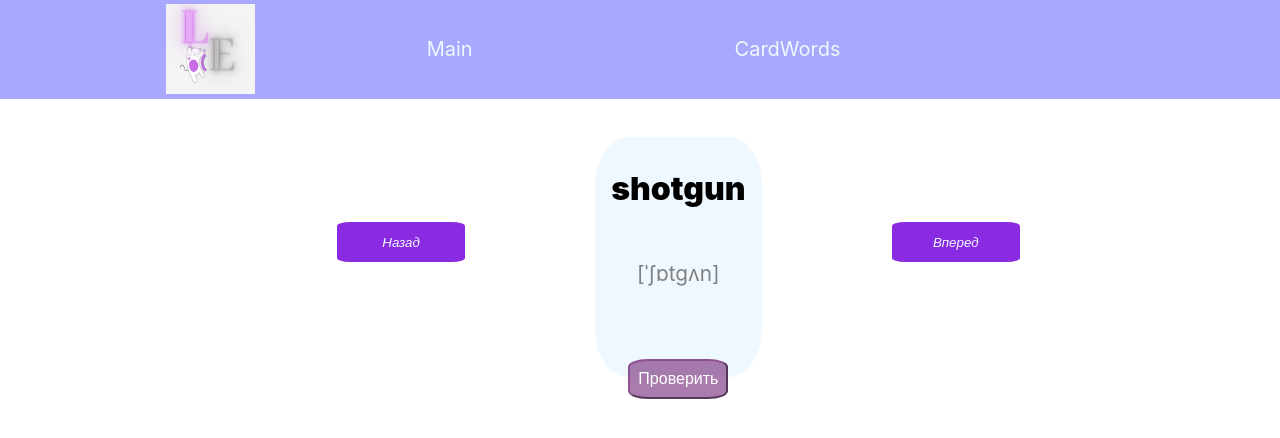
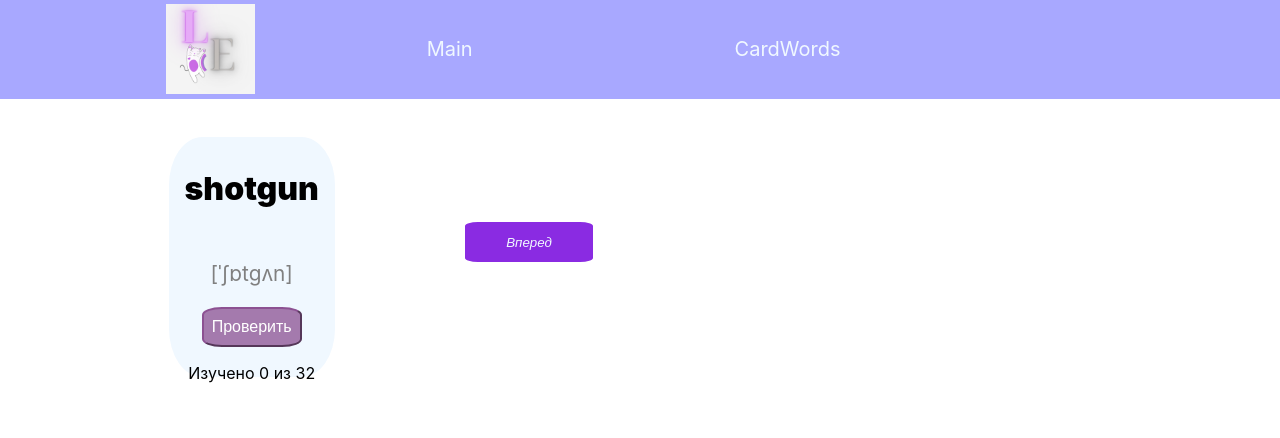
Before and after one commit to Nellyktv/learnWords, a React app: page /card in a window 1280 px wide. Shown: the top 438 px of the page. Built offline with nearby package versions, Linux system fonts and the light colour scheme.

Commit message:
Added count.

```diff
--- a/src/components/Card/Card.jsx
+++ b/src/components/Card/Card.jsx
@@ -1,28 +1,44 @@
-import React, { useState } from 'react';
+import { useEffect } from 'react';
 import styles from './Card.module.css';
+import words from '../../Words.json';
 
 
 
 export default function Card (props) {
 
-    const { english,transcription,russian,clickBtn,setClickBtn}=props;
+    const {id,english,transcription,russian,clickBtn,setClickBtn,countWords,arr,count} = props;
+
 
     const handleChange = () => {
-        setClickBtn(!clickBtn);
+    setClickBtn(!clickBtn);
+    if(arr.includes(id)){
+    }
+    else{
+        arr.push(id);
+        countWords();
+
+    }
 
     };
 
-    const selected=styles.hidden;
+    useEffect(()=>{
+        if(arr.includes(id)){
+            setClickBtn(!clickBtn);
+        }
+
+    },[id])
+
 
 
     return (
 
-    <div className={styles.cardcontainer}><div className={styles.Card}>
+    <div><div className={styles.Card}>
     <p className={styles.wordStyle}>{english}</p>
     <p className={styles.transcriptionStyle}>{transcription}</p>
 
-    <p className={`${styles.translateStyle} ${clickBtn ? `${selected}` : ''}`}>{russian}</p>
-    <button className= {`${styles.buttonCheck} ${clickBtn ? `` : `${selected}`}`} onClick={handleChange}>Проверить</button>
+    {!clickBtn ? <p className={styles.translateStyle}>{russian}</p>:
+    <button  className={styles.buttonCheck} onClick={handleChange}>Проверить</button>}
+   <p>Изучено {count} из {words.length}</p>
         </div>
         </div>
 
--- a/src/components/Card/Card.module.css
+++ b/src/components/Card/Card.module.css
@@ -1,6 +1,6 @@
-.buttonCheck{
+.buttonCheck {
     text-align: center;
-    background-color:rgba(127, 60, 133, 0.671);
+    background-color: rgba(127, 60, 133, 0.671);
     color: white;
     border-radius: 20%;
     border-color: rgba(127, 60, 133, 0.671);
@@ -13,7 +13,7 @@
 }
 
 
-.Card{
+.Card {
     width: 13vw;
     height: 30vh;
     background-color: aliceblue;
@@ -26,38 +26,34 @@
 
 }
 
-.containercard{
+.containercard {
     margin-top: 3%;
     margin-left: 3%;
     height: 100vh;
     width: 100vw;
     display: grid;
-    grid-template-columns: repeat(3,1fr);
+    grid-template-columns: repeat(3, 1fr);
     justify-items: center;
 
 
 }
 
-.wordStyle{
+.wordStyle {
     font-size: 2em;
     font-weight: 900;
 }
 
-.transcriptionStyle{
-    font-size:1.3em;
+.transcriptionStyle {
+    font-size: 1.3em;
     color: grey;
 }
 
-.hidden{
-    visibility: hidden;
 
-}
-
-.visibility{
+.visibility {
     visibility: visible;
 }
 
-.nextprevbtn{
+.nextprevbtn {
     height: 5vh;
     width: 10vw;
     background-color: blueviolet;
@@ -68,18 +64,36 @@
     cursor: pointer;
     margin-top: 20%;
 
-
-
 }
 
-.nextprevbtn:hover{
+.nextprevbtn:hover {
     background-color: aqua;
 }
 
-.next{
+.next {
     justify-self: start;
 }
 
-.prev{
+.prev {
     justify-self: end;
 }
+
+.newGame {
+    background-color: rgb(46, 179, 46);
+    grid-row: 1;
+    grid-column: 3;
+}
+
+.btnCardsLengthEnd {
+    background-color: gray;
+    height: 5vh;
+    width: 10vw;
+    color: aliceblue;
+    font-style: italic;
+    border-radius: 10%;
+    border: gray;
+    cursor: context-menu;
+    margin-top: 20%;
+    grid-row: 1;
+    grid-column: 3;
+}
--- a/src/components/Card/CardWords.jsx
+++ b/src/components/Card/CardWords.jsx
@@ -3,21 +3,28 @@ import Card from './Card';
 import styles from './Card.module.css';
 import classNames from 'classnames';
 
+let arr=[];
+
 export default function CardWords({words}) {
 
     const [indexCard, setIndexCard] = useState(0);
-    const [clickBtn, setClickBtn] = useState('false');
+    const [clickBtn, setClickBtn] = useState(true);
+    const[count,setCount]= useState(0);
 
-    const next = () => {
-        if (indexCard === words.length - 1) {
-            setIndexCard(0);
-        } else if (indexCard < words.length - 1) {
+
+    const [buttonActive,buttonDeactivation]=useState('enable');
+    let disabledBtn = () =>{
+        buttonDeactivation('disable');
+    }
+
+    let next = () => {
+ if (indexCard < words.length - 1) {
             setIndexCard(indexCard + Number(1));
         }
-        setClickBtn('false');
+        setClickBtn(true);
     };
 
-    const prev = () => {
+    let prev = () => {
         if (indexCard === 0) {
             setIndexCard(words.length - 1);
 
@@ -25,24 +32,52 @@ export default function CardWords({words}) {
             setIndexCard(indexCard - 1);
 
             }
-            setClickBtn('false');
+            setClickBtn(true);
     };
 
+
+    const countWords = () => {
+        if (count !== words.length-1) {
+            setCount(count + 1);
+        }
+    };
+
+    const newGame = () =>{
+        setIndexCard(0);
+        setClickBtn(true);
+        arr=[];
+        setCount(0);
+
+    }
+
+
+
+    let stylePrevBtn = styles.nextprevbtn;
 
     return (
 
 
         <div className={styles.containercard} >
-            <button className={classNames(`${styles.nextprevbtn} ${styles.prev}`)} onClick={prev}>Назад</button>
-            <Card id={words[indexCard].id}
+
+            {indexCard !== 0 ?
+            <button className={classNames(`${styles.nextprevbtn} ${styles.prev}`)} onClick={prev}>Назад</button>:''}
+            <Card
+            id={words[indexCard].id}
             english={words[indexCard].english}
             transcription={words[indexCard].transcription}
             russian={words[indexCard].russian}
             clickBtn = {clickBtn}
             setClickBtn = {setClickBtn}
+            countWords ={countWords}
+            arr={arr}
+            count={count}
             />
-            <button className={classNames(`${styles.nextprevbtn} ${styles.next}`)} onClick={next}>Вперед</button>
 
+            {indexCard === words.length-1 ? stylePrevBtn=styles.btnCardsLengthEnd  :''}
+            {indexCard === words.length-1 ? next=disabledBtn :''}
+
+            <button className={classNames(`${stylePrevBtn} ${styles.next}`)} onClick={next}>Вперед</button>
+            {indexCard === words.length-1 ?<button className={classNames(`${styles.nextprevbtn} ${styles.newGame}`)} onClick={newGame}>Начать игру заново</button>:''}
 
                  </div>
 
```
